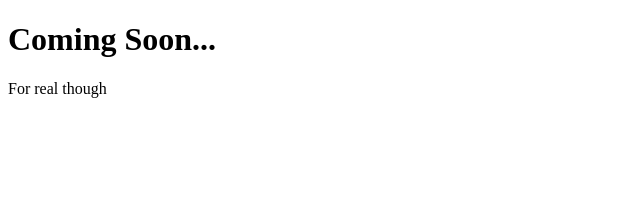
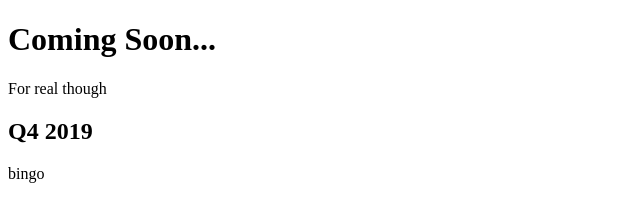
Before and after one commit to AMSTONES/git-101, a plain HTML site: page index.html in a window 1280 px wide. Shown: the whole page, without its empty margins (0-640 px from the left). Drawn offline with Linux system fonts and the light colour scheme.

Commit message:
Added new h2 line

```diff
--- a/index.html
+++ b/index.html
@@ -7,5 +7,8 @@
 	<h1>Coming Soon...</h1>
 	<p>For real though</p>
 
+	<h2>Q4 2019</h2>
+	<p>bingo</p>
+
 </body>
 </html>
```
